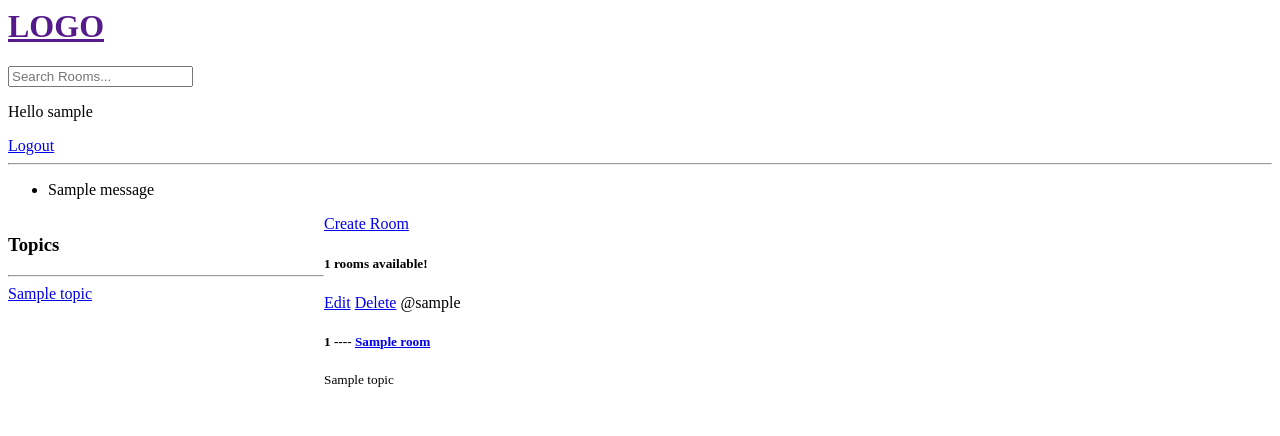
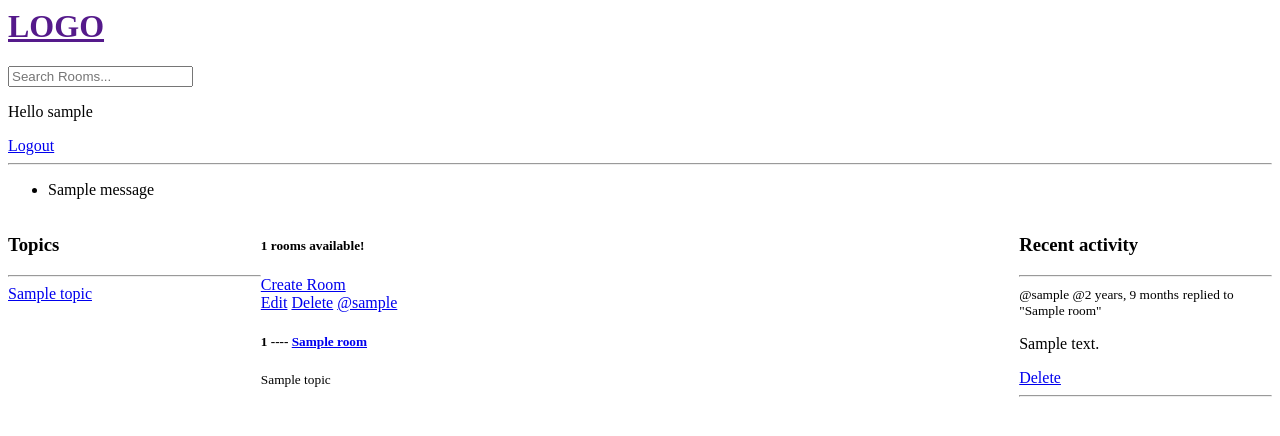
Before and after one commit to baltonCome/study, a Django app: page / in a window 1280 px wide. Shown: the top 436 px of the page. Run offline with Django 4.2, Linux system fonts and the light colour scheme; a user stored in the database is signed in; tables that the repository leaves empty hold one stand-in row (values such as "Sample post"); one stand-in notice (Sample message) is shown.

Commit message:
activity feed

```diff
--- a/base/models.py
+++ b/base/models.py
@@ -37,5 +37,11 @@ class Message(models.Model):
     updated = models.DateTimeField(auto_now=True)
     created = models.DateTimeField(auto_now_add = True)
 
+    class Meta:
+        ordering = [
+            '-updated',
+            '-created'
+        ]
+
     def __str__(self):
         return self.body[0:50]
--- /dev/null
+++ b/base/templates/base/activity_component.html
@@ -0,0 +1,16 @@
+<div>
+    <h3>Recent activity</h3>
+    <hr>
+    {% for message in room_messages %}
+        <div>
+            <small> <a href="{% url 'user-profile' message.user.id %}"></a> @{{ message.user }} @{{ message.created|timesince }}</small>
+            <small>replied to "{{ message.room }}"</small>
+
+            <p>{{ message }}</p>
+            {% if request.user == message.user %}
+                <a href="{% url 'delete-message' message.id %}">Delete</a>
+            {% endif %}
+            <hr>
+        </div>
+    {% endfor %}
+</div>
--- /dev/null
+++ b/base/templates/base/feed_component.html
@@ -0,0 +1,11 @@
+{% for room in rooms %}
+<div>
+    {% if request.user == room.host %}
+    <a href="{% url 'update-room' room.id %}">Edit</a>
+    <a href="{% url 'delete-room' room.id %}">Delete</a>
+    {% endif %}
+    <a href="{% url 'user-profile' room.host.id %}">@{{ room.host.username }}</a>
+    <h5>{{room.id}} ---- <a href="{% url 'room' room.id %}">{{room.name}}</a></h5>
+    <small>{{ room.topic.name }}</small>
+</div>
+{% endfor %}
--- a/base/templates/base/home.html
+++ b/base/templates/base/home.html
@@ -5,45 +5,27 @@
 <style>
     .home-container {
         display: grid;
-        grid-template-columns: 1fr 3fr;
+        grid-template-columns: 1fr 3fr 1fr;
     }
 </style>
 
 <div class="home-container">
     <div>
-        <h3>Topics</h3>
-        <hr>
-        <div>
-            <a href="{% url 'home' %}"></a>
-        </div>
-
-        {% for topic in topics %}
-            <div>
-                <a href="{% url 'home' %}?q={{topic.name}}">{{ topic.name }}</a>
-            </div>
-        {% endfor %}
+        {% include 'base/topics_component.html' %}
     </div>
 
     <div>
-        <a href="{% url 'create-room' %}">Create Room</a>
-
         <h5>
             {{ room_count }} rooms available!
         </h5>
+        <a href="{% url 'create-room' %}">Create Room</a>
+        <div>
+            {% include 'base/feed_component.html' %}
+        </div>
+    </div>
 
-        <div>
-            {% for room in rooms %}
-                <div>
-                    {% if request.user == room.host %}
-                    <a href="{% url 'update-room' room.id %}">Edit</a>
-                    <a href="{% url 'delete-room' room.id %}">Delete</a>
-                    {% endif %}
-                    <span>@{{ room.host.username }}</span>
-                    <h5>{{room.id}} ---- <a href="{% url 'room' room.id %}">{{room.name}}</a></h5>
-                    <small>{{ room.topic.name }}</small>
-                </div>
-            {% endfor %}
-        </div>
+    <div>
+        {% include 'base/activity_component.html' %}
     </div>
 </div>
 
--- /dev/null
+++ b/base/templates/base/topics_component.html
@@ -0,0 +1,11 @@
+<h3>Topics</h3>
+<hr>
+<div>
+    <a href="{% url 'home' %}"></a>
+</div>
+
+{% for topic in topics %}
+    <div>
+        <a href="{% url 'home' %}?q={{topic.name}}">{{ topic.name }}</a>
+    </div>
+{% endfor %}
--- a/base/urls.py
+++ b/base/urls.py
@@ -5,10 +5,15 @@ urlpatterns = [
     path('login/', views.loginPage, name="login"),
     path('logout/', views.logoutUser, name="logout"),
     path('register/', views.registerPage, name="register"),
+    path('profile/<str:key>', views.userProfile, name="user-profile"),
+
     path('', views.home, name="home"),
+
     path('room/<str:key>/', views.room, name="room"),
     path('create-room/', views.createRoom, name="create-room"),
     path('update-room/<str:key>', views.updateRoom, name="update-room"),
     path('delete-room/<str:key>', views.deleteRoom, name="delete-room"),
+
     path('delete-message/<str:key>', views.deleteMessage, name="delete-message"),
+
 ]
--- a/base/views.py
+++ b/base/views.py
@@ -65,15 +65,19 @@ def home(request):
     )
     room_count = rooms.count()
     topics = Topic.objects.all()
-    context = { 'rooms' : rooms , 'topics' : topics, 'room_count' : room_count}
+    room_messages = Message.objects.filter(
+    Q(room__topic__name__icontains=q)
+    )
+    context = { 'rooms' : rooms , 'topics' : topics, 'room_count' : room_count, 'room_messages': room_messages}
     return render(request, 'base/home.html', context)
 
 
 
 def room(request, key):
     room = Room.objects.get(id=key)
-    room_messages = room.message_set.all().order_by('-created')
+    room_messages = room.message_set.all()
     participants = room.participants.all()
+
     if request.method == 'POST':
         message = Message.objects.create(
             user = request.user,
@@ -84,6 +88,15 @@ def room(request, key):
         return redirect('room', key = room.id)
     context = {'room': room, 'room_messages': room_messages, 'participants': participants}
     return render(request, 'base/room.html', context)
+
+
+def userProfile(request, key):
+    user = User.objects.get(id=key)
+    rooms = user.room_set.all()
+    room_messages = user.message_set.all()
+    topics = Topic.objects.all()
+    context = {'user' : user , 'rooms' : rooms, 'room_messages': room_messages, 'topics' : topics }
+    return render(request, 'base/profile.html', context)
 
 
 
```
Also changed, not shown: base/templates/base/profile.html (added, +26 -0 lines).
